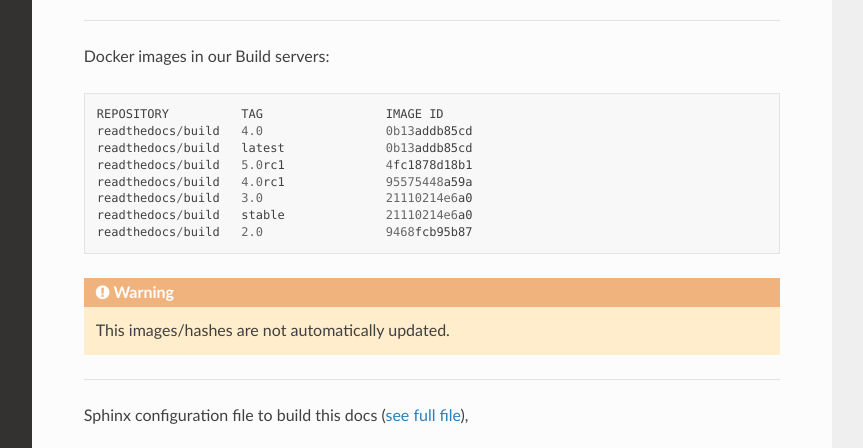
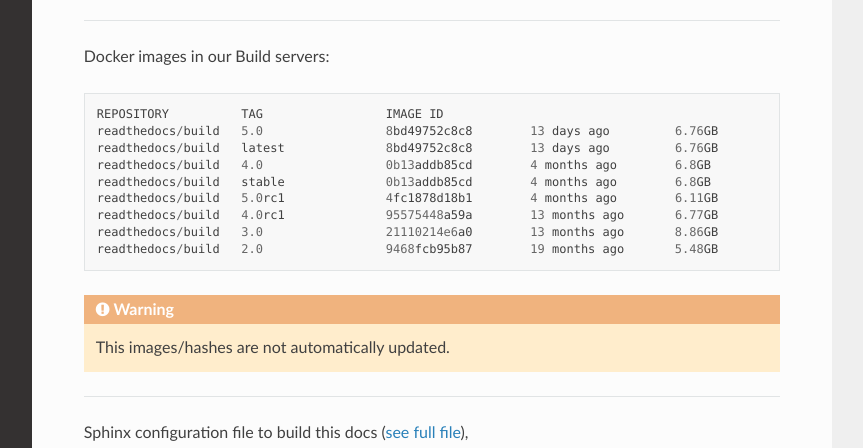
Before and after one commit to readthedocs/test-builds, a Sphinx documentation site: the page built from docs/index.rst, in a window 1280 px wide and 900 px high, scrolled down 515 px, cut to the strip 136-584 px from the top of the window. Shown: the whole strip, without its empty margins (268-1131 px from the left). Built offline with Sphinx 7.4.7 and the Read the Docs theme 2.0.0, drawn with Linux system fonts in a browser that asks for light colours.

Commit message:
Update docker images hashes

```diff
--- a/docs/index.rst
+++ b/docs/index.rst
@@ -26,13 +26,14 @@
 Docker images in our Build servers::
 
   REPOSITORY          TAG                 IMAGE ID
-  readthedocs/build   4.0                 0b13addb85cd
-  readthedocs/build   latest              0b13addb85cd
-  readthedocs/build   5.0rc1              4fc1878d18b1
-  readthedocs/build   4.0rc1              95575448a59a
-  readthedocs/build   3.0                 21110214e6a0
-  readthedocs/build   stable              21110214e6a0
-  readthedocs/build   2.0                 9468fcb95b87
+  readthedocs/build   5.0                 8bd49752c8c8        13 days ago         6.76GB
+  readthedocs/build   latest              8bd49752c8c8        13 days ago         6.76GB
+  readthedocs/build   4.0                 0b13addb85cd        4 months ago        6.8GB
+  readthedocs/build   stable              0b13addb85cd        4 months ago        6.8GB
+  readthedocs/build   5.0rc1              4fc1878d18b1        4 months ago        6.11GB
+  readthedocs/build   4.0rc1              95575448a59a        13 months ago       6.77GB
+  readthedocs/build   3.0                 21110214e6a0        13 months ago       8.86GB
+  readthedocs/build   2.0                 9468fcb95b87        19 months ago       5.48GB
 
 .. warning::
 
```
